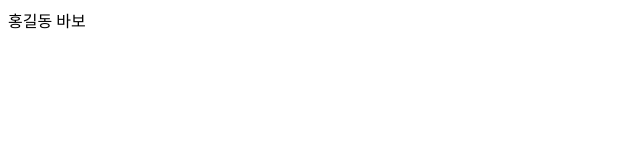
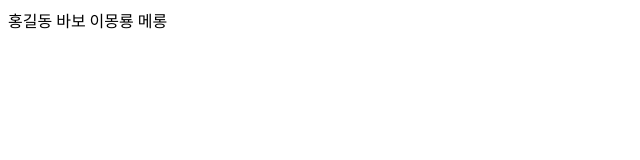
Before and after one commit to rkawlrwnsdud00-boop/html, a plain HTML site: page index.html in a window 1280 px wide. Shown: the whole page, without its empty margins (0-640 px from the left). Drawn offline with Linux system fonts and the light colour scheme.

Commit message:
이몽룡추가

```diff
--- a/index.html
+++ b/index.html
@@ -3,5 +3,6 @@
 </head>
 <body>
 홍길동 바보
+이몽룡 메롱
 </body>
 </html>
```
